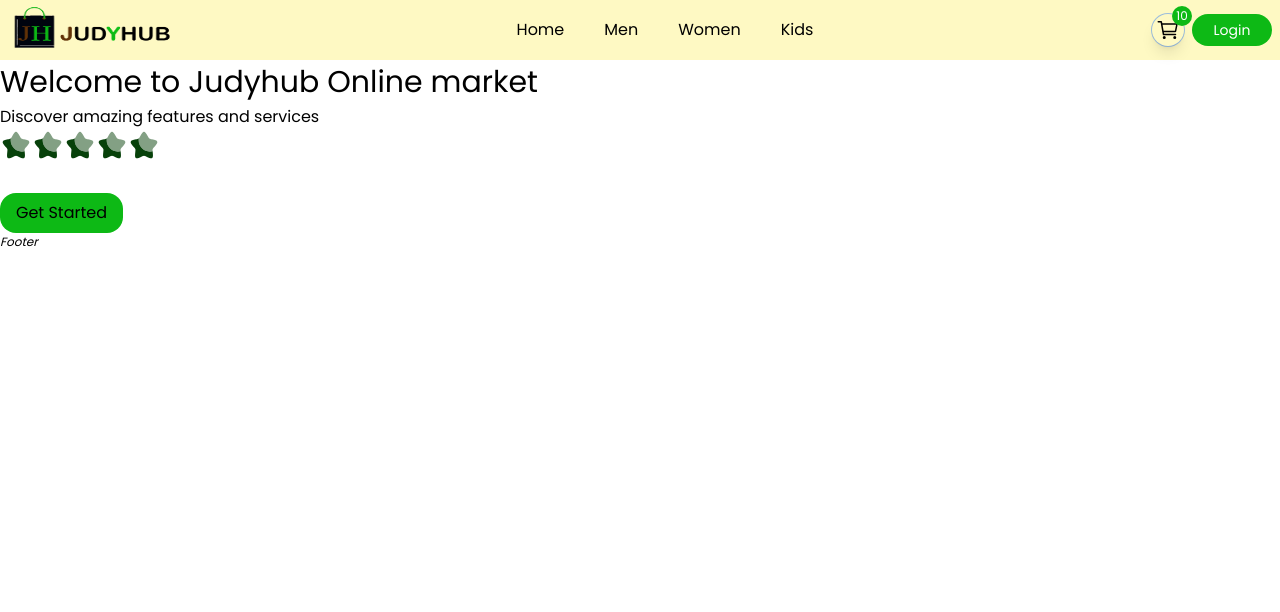
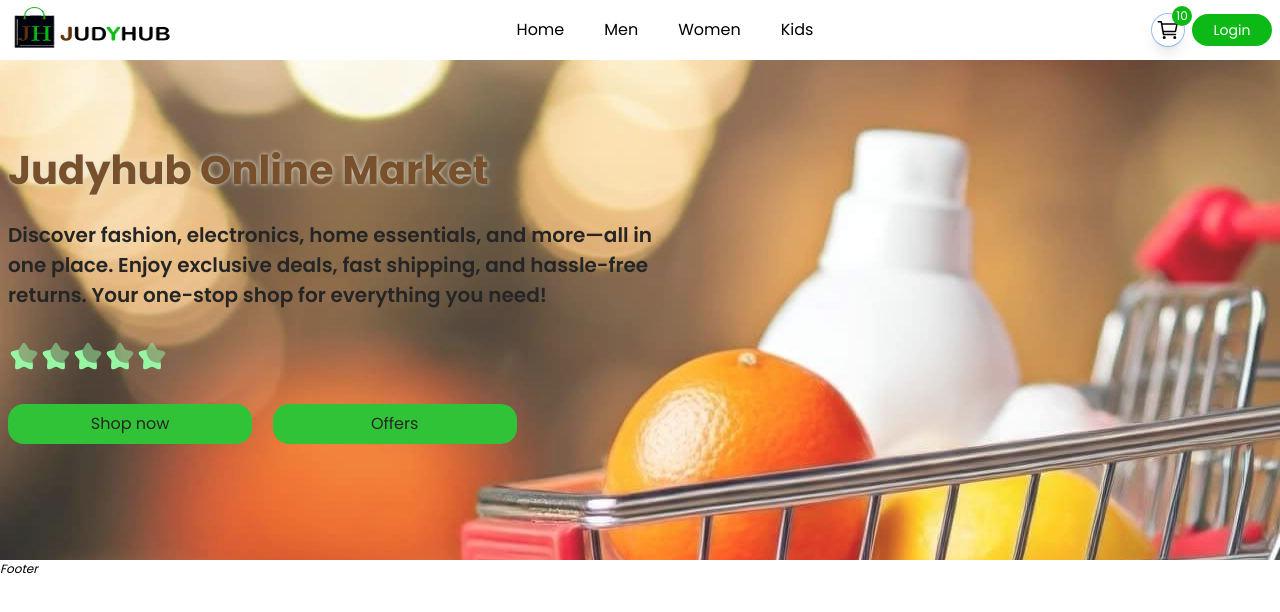
Before and after one commit to Kennius7/Judyhub-Ecomm-new, a React (Vite) app: page / in a window 1280 px wide. Shown: the top 612 px of the page. Built offline with nearby package versions, Linux system fonts and the light colour scheme.

Commit message:
UI update for the Hero section - 01

```diff
--- a/src/components/Header.jsx
+++ b/src/components/Header.jsx
@@ -28,7 +28,7 @@ const Header = () => {
   }
 
   return (
-    <div className="flex flex-row justify-between items-center w-full h-[60px] bg-yellow-100 px-2">
+    <div className="flex flex-row justify-between items-center w-full h-[60px] bg-white px-2">
       {/*Logo block*/}
       <div
         onClick={()=>navigate("/")}
--- a/src/components/Hero.jsx
+++ b/src/components/Hero.jsx
@@ -4,20 +4,31 @@ import Star from "../assets/star.svg";
 
 const Hero = () => {
     return (
-        <section className="hero">
-            <div className="hero-content">
-                <h1 className="text-[30px]">Welcome to Judyhub Online market</h1>
-                <p>Discover amazing features and services</p>
-                <div className="flex">
+        <section className="bg-hero opacity-85 bg-center object-cover bg-no-repeat w-full h-[500px] relative">
+            <div className="w-full absolute z-2 top-20 pl-2">
+                <h1 className="font-bold text-[40px] capitalize text-secondaryBrown title-text-shadow2">
+                    Judyhub Online market
+                </h1>
+                <p className="max-w-[650px] mt-[20px] text-[20px] font-semibold">
+                    Discover fashion, electronics, home essentials, and more—all in one place.
+                    Enjoy exclusive deals, fast shipping, and hassle-free returns.
+                    Your one-stop shop for everything you need!
+                </p>
+                <div className="flex mt-[30px]">
                     <img src={Star} className="w-8 h-8"/>
                     <img src={Star} className="w-8 h-8"/>
                     <img src={Star} className="w-8 h-8"/>
                     <img src={Star} className="w-8 h-8"/>
                     <img src={Star} className="w-8 h-8"/>
                 </div>
-                <button className="cta-button bg-primaryGreen px-4 py-2 rounded-[16px] mt-8">
-                    Get Started
-                </button>
+                <div className="flex justify-between items-center w-[40%]">
+                    <button className="bg-primaryGreen w-[48%] h-[40px] rounded-[16px] mt-8">
+                        Shop now
+                    </button>
+                    <button className="bg-primaryGreen w-[48%] h-[40px] rounded-[16px] mt-8">
+                        Offers
+                    </button>
+                </div>
             </div>
         </section>
     );
--- a/src/index.css
+++ b/src/index.css
@@ -135,3 +135,7 @@
 .color-sampling-css {
   color: #613207;
 }
+
+.bg-hero {
+  background-image: url("./assets/bg1.jpg");
+}
--- a/src/pages/Home.jsx
+++ b/src/pages/Home.jsx
@@ -5,7 +5,9 @@ import Hero from "../components/Hero"
 const Home = () => {
   return (
     <>
-      <Hero/>
+      <section className="w-full h-full">
+        <Hero/>
+      </section>
     </>
   )
 }
```
Also changed, not shown: src/assets/bg1.jpg (added), src/assets/star.svg.
